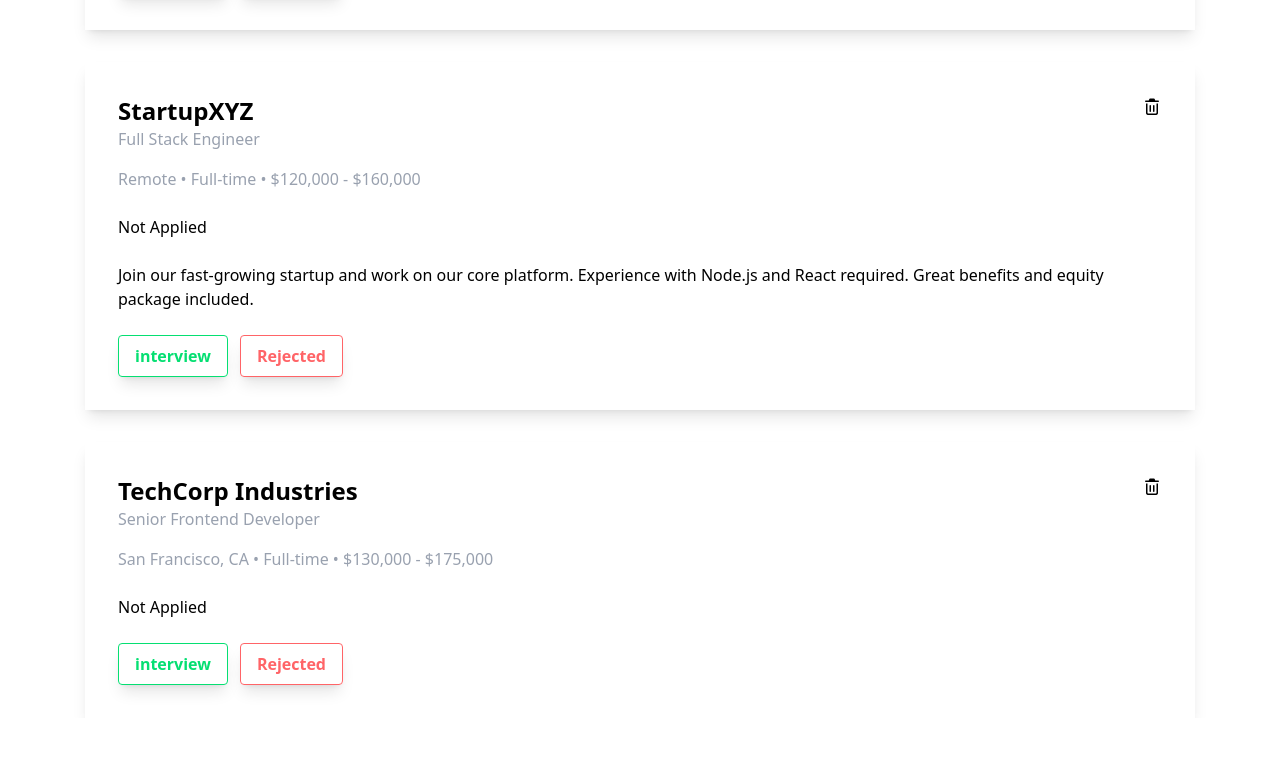
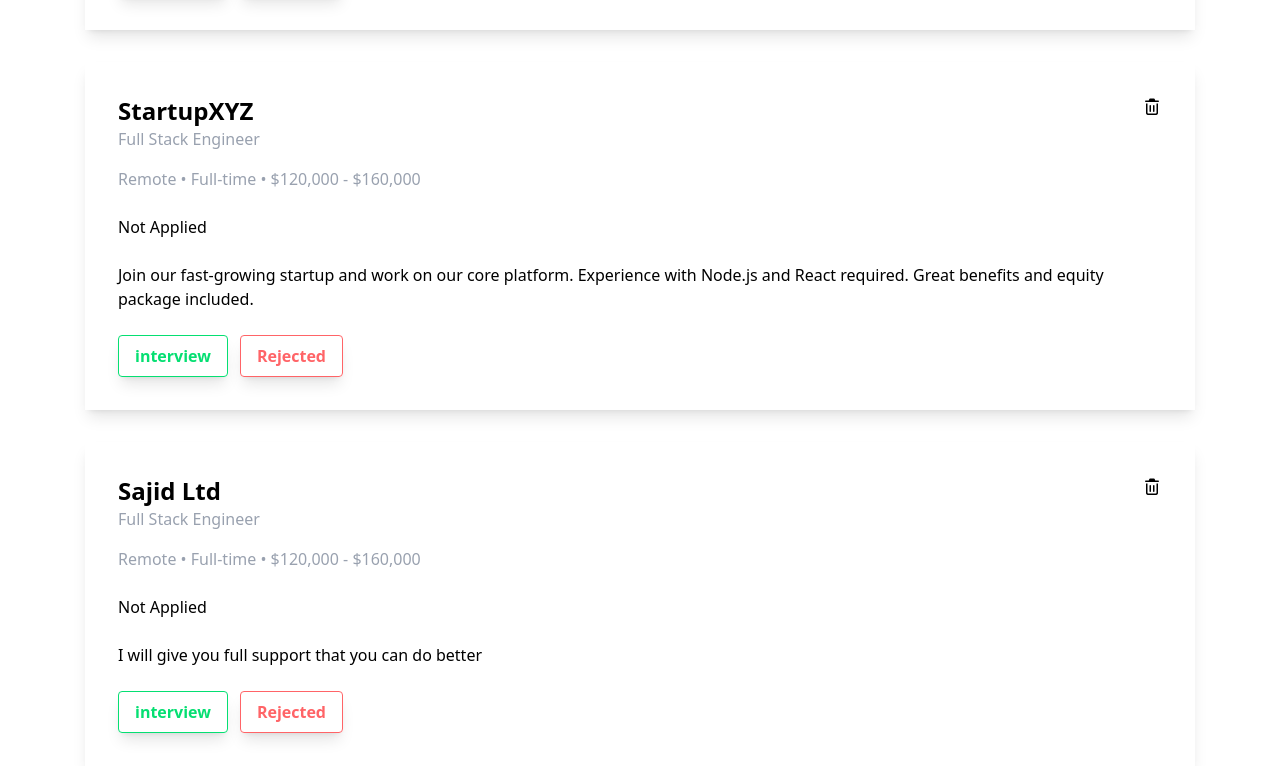
Before and after one commit to wamidulislam/assignment4, a plain HTML site: page index.html in a window 1280 px wide. Shown: the part 2516-3282 px from the top of the page. Before the commit the page ends 3234 px from the top, so only its background shows below. Drawn offline with nearby package versions, Linux system fonts and the light colour scheme.

Commit message:
solve card issue

```diff
--- a/index.html
+++ b/index.html
@@ -260,21 +260,22 @@
 
 
         </div>
-        <!-- card -8-->
+        <!-- card-8 -->
         <div class="card flex justify-between border border-white shadow-lg p-8">
             <!-- main part-1 -->
              <div class="space-y-6">
                 <!-- part -1 -->
                  <div class="mb-4">
-                    <h1 class="fristCorp text-2xl font-semibold">TechCorp Industries</h1>
-                <p class="nativeDeveloper text-gray-400">Senior Frontend Developer</p>
+                    <h1 class="fristCorp text-2xl font-semibold">Sajid Ltd</h1>
+                <p class="nativeDeveloper text-gray-400">Full Stack Engineer</p>
                  </div>
                  <!-- part -2 -->
                   <div>
-         <p class="remoteJob text-gray-400">San Francisco, CA • Full-time • $130,000 - $175,000</p>
+         <p class="remoteJob text-gray-400">Remote • Full-time • $120,000 - $160,000</p>
                   </div>
                   <!-- part -3 -->
                     <p class="status">Not Applied</p>
+                    <p class="notes ">I will give you full support that you can do better</p>
 
                     <div class="flex gap-3">
                         <button class="interview-btn shadow-lg border border-green-400 px-4 py-2 text-green-400 font-bold rounded-sm ">interview</button>
```
